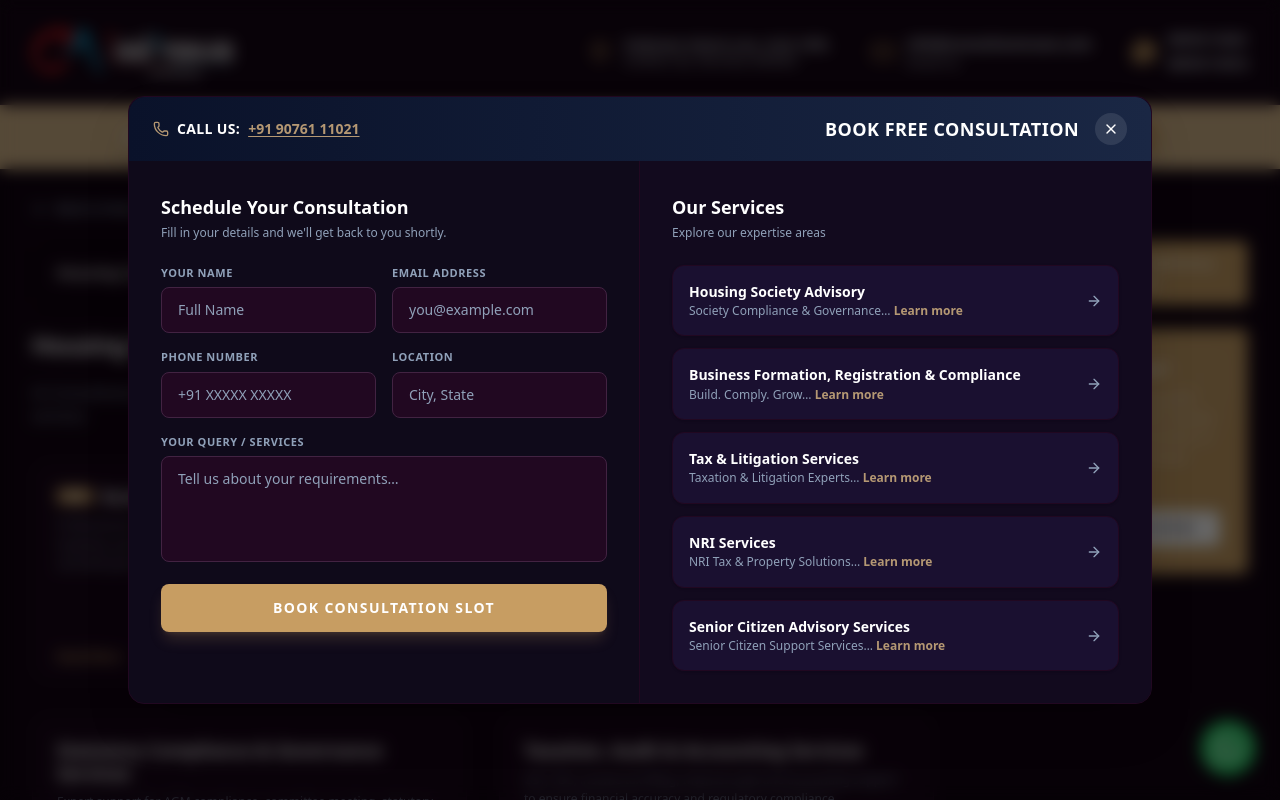
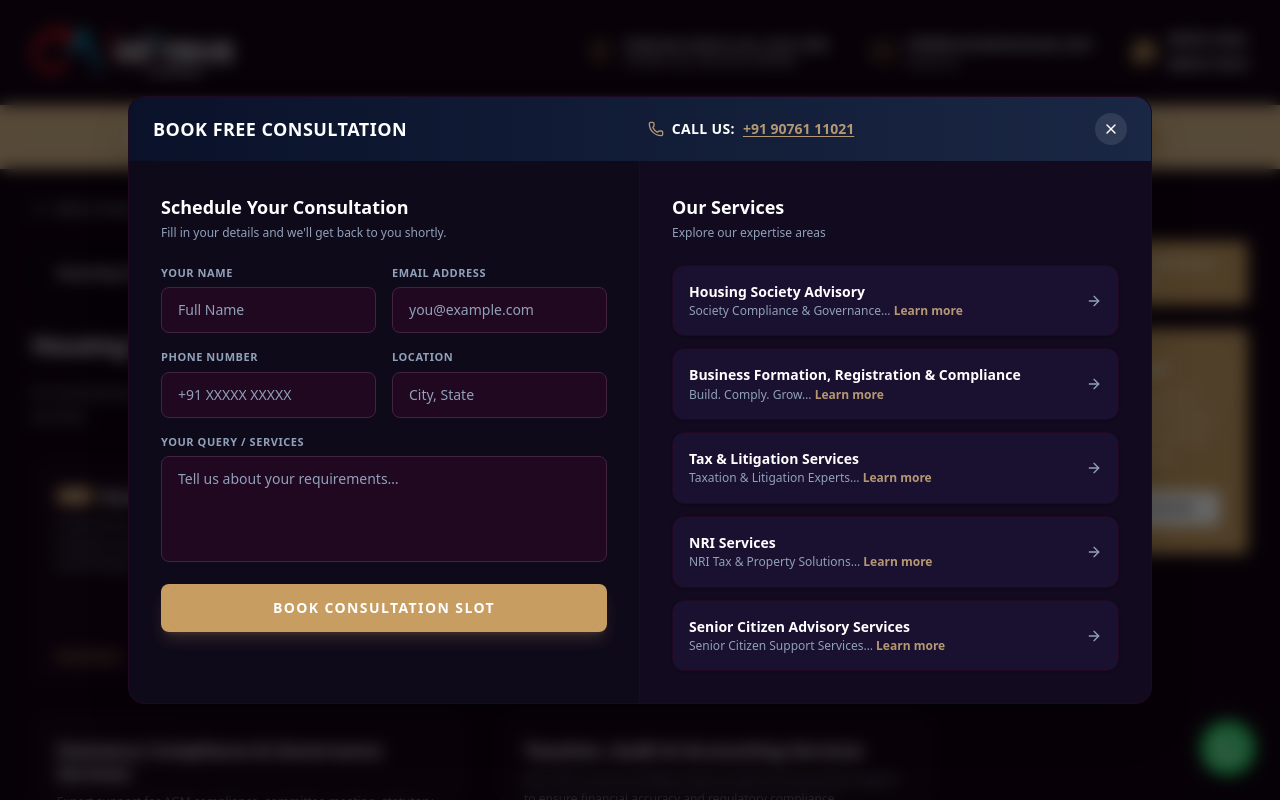
Before and after one commit to Akhil1251/Manoj-CA, a Next.js app: page /services in a window 1280 px wide. Both pictures are taken after a click on the button "Book Free Consultation". Shown: the top 800 px of the page. Built offline with nearby package versions, Linux system fonts and the light colour scheme.

Commit message:
update 3.0

```diff
--- a/src/app/page.tsx
+++ b/src/app/page.tsx
@@ -253,7 +253,7 @@ export default function HomePage() {
             >
               {/* Main Title */}
               <h3 className="text-1xl sm:text-2xl lg:text-2xl font-extrabold tracking-tight text-white mb-2 leading-tight select-none">
-                Your Trusted Partner for Compliance, Governance & Advisory Services
+                Your Trusted Partner for Compliance,<br />Governance & Advisory Services
               </h3>
 
 
@@ -435,7 +435,7 @@ export default function HomePage() {
         < section className="py-24 bg-slate-100/50 dark:bg-slate-950/40 border-t border-slate-200/50 dark:border-slate-800/50 overflow-hidden" >
           <div className="max-w-7xl mx-auto px-4 sm:px-6 lg:px-8">
             <div className="text-center mb-20">
-              <span className="text-xs font-bold uppercase tracking-widest text-amber-500">
+              <span className="text-xs lg:text-lg font-bold uppercase tracking-widest text-amber-500">
                 One Platform. Multiple Solutions
               </span>
               <h2 className="text-4xl sm:text-5xl lg:text-6xl font-extrabold text-slate-900 dark:text-white mt-3">
--- a/src/app/services/[slug]/page.tsx
+++ b/src/app/services/[slug]/page.tsx
@@ -125,7 +125,7 @@ export default function ServiceDetailPage() {
     const list: string[] = [];
     servicesData.forEach((tab) => {
       tab.subServices.forEach((sub) => {
-        if (sub.subSubServices && sub.subSubServices.length > 0 && sub.id !== "society-formation" && tab.id !== "compliance-business-advisory") {
+        if (sub.subSubServices && sub.subSubServices.length > 0 && sub.id !== "society-formation") {
           sub.subSubServices.forEach((sss) => {
             list.push(sss.slug);
           });
@@ -152,7 +152,7 @@ export default function ServiceDetailPage() {
   // Redirect parent sub-services to their first sub-sub-service
   useEffect(() => {
     if (foundService && parentSubId === slug && parentSubService?.subSubServices && parentSubService.subSubServices.length > 0) {
-      if (parentSubId !== "society-formation" && parentCategoryId !== "compliance-business-advisory") {
+      if (parentSubId !== "society-formation") {
         router.replace(`/services/${parentSubService.subSubServices[0].slug}`);
       }
     }
@@ -1216,7 +1216,7 @@ export default function ServiceDetailPage() {
                                 key={sub.id}
                                 className="space-y-1.5"
                                 onMouseEnter={() => {
-                                  if (tab.id !== 'compliance-business-advisory' && sub.subSubServices && sub.subSubServices.length > 0) {
+                                  if (sub.subSubServices && sub.subSubServices.length > 0) {
                                     setOpenSub(sub.id);
                                   }
                                 }}
@@ -1224,12 +1224,12 @@ export default function ServiceDetailPage() {
                               >
                                   <div className="w-full flex items-center justify-between">
                                     <Link
-                                      href={`/services/${sub.subSubServices && sub.subSubServices.length > 0 && sub.id !== "society-formation" && tab.id !== "compliance-business-advisory" ? sub.subSubServices[0].slug : sub.id}`}
+                                      href={`/services/${sub.subSubServices && sub.subSubServices.length > 0 && sub.id !== "society-formation" ? sub.subSubServices[0].slug : sub.id}`}
                                       className={`flex-grow text-[12px] font-extrabold py-1.5 transition-colors text-left focus:outline-none cursor-pointer ${sub.id === slug || (parentSubService && parentSubService.id === sub.id) ? "text-[#c79d62]" : "text-slate-650 dark:text-slate-400 hover:text-[#c79d62]"}`}
                                     >
                                       <span>{sub.title}</span>
                                     </Link>
-                                    {(tab.id === 'taxation-regulatory-litigation') && sub.subSubServices && sub.subSubServices.length > 1 && (
+                                    {(tab.id === 'taxation-regulatory-litigation' || tab.id === 'compliance-business-advisory') && sub.subSubServices && sub.subSubServices.length > 1 && (
                                       <button
                                         onClick={() => setOpenSub(openSub === sub.id ? null : sub.id)}
                                         className={`p-1 focus:outline-none cursor-pointer ${isSubOpen ? "text-[#c79d62]" : "text-slate-650 dark:text-slate-400 hover:text-[#c79d62]"}`}
@@ -1239,7 +1239,7 @@ export default function ServiceDetailPage() {
                                     )}
                                   </div>
 
-                                  {(tab.id === 'taxation-regulatory-litigation' || tab.id === 'nri-services' || tab.id === 'senior-citizen-advisory') && isSubOpen && sub.subSubServices && sub.subSubServices.length > 1 && (
+                                  {(tab.id === 'taxation-regulatory-litigation' || tab.id === 'compliance-business-advisory' || tab.id === 'nri-services' || tab.id === 'senior-citizen-advisory') && isSubOpen && sub.subSubServices && sub.subSubServices.length > 1 && (
                                     <div className="pl-3 border-l border-slate-100 dark:border-slate-800/80 space-y-1.5 py-1">
                                       {sub.subSubServices.map((sss: any) => (
                                         <Link
@@ -1270,7 +1270,7 @@ export default function ServiceDetailPage() {
               <div className="absolute top-0 right-0 w-24 h-24 bg-white/5 rounded-full blur-xl pointer-events-none" />
               <h4 className="text-base font-bold lowercase tracking-tight mb-2">how can we help you?</h4>
               <p className="text-xs text-white/80 leading-relaxed mb-6">
-                Looking for expert assistance with housing society matters, GST, Income Tax, ROC compliance, NRI services, or housing society matters? Contact ConsultAvenuee today.
+                Looking for expert assistance with housing society matters, GST, Income Tax, ROC compliance or NRI services? Contact ConsultAvenuee today.
               </p>
               <button
                 onClick={() => setIsConsultationOpen(true)}
--- a/src/app/services/page.tsx
+++ b/src/app/services/page.tsx
@@ -124,8 +124,7 @@ export default function ServicesPage() {
                 const isSinglePage =
                   !subService.subSubServices ||
                   subService.subSubServices.length === 0 ||
-                  subService.id === "society-formation" ||
-                  currentTabData.id === "compliance-business-advisory";
+                  subService.id === "society-formation";
 
                 if (isSinglePage) {
                   return (
@@ -268,7 +267,7 @@ export default function ServicesPage() {
               <div className="absolute top-0 right-0 w-24 h-24 bg-white/5 rounded-full blur-xl pointer-events-none" />
               <h4 className="text-base font-bold lowercase tracking-tight mb-2">how can we help you?</h4>
               <p className="text-xs text-white/80 leading-relaxed mb-6 text-left">
-                Looking for expert assistance with housing society matters, GST, Income Tax, ROC compliance, NRI services, or housing society matters? Contact ConsultAvenuee today.
+                Looking for expert assistance with housing society matters, GST, Income Tax, ROC compliance or NRI services? Contact ConsultAvenuee today.
               </p>
               <button
                 onClick={() => setIsConsultationOpen(true)}
--- a/src/app/team/page.tsx
+++ b/src/app/team/page.tsx
@@ -91,7 +91,7 @@ export default function TeamPage() {
 
             <div className="mt-10 pt-8 border-t border-white/10 flex flex-col items-center w-full max-w-md mx-auto">
               <p className="text-base font-medium text-gray-300 mb-2 italic">Warm Regards,</p>
-              <h3 className="text-2xl font-bold text-white tracking-wide">Manoj Keshri<span className="text-[#c29b62] text-lg font-medium">, FCA</span></h3>
+              <h3 className="text-2xl font-bold text-white tracking-wide">Manoj Kumar Keshri<span className="text-[#c29b62] text-lg font-medium">, FCA</span></h3>
               <p className="text-sm text-[#c29b62] tracking-wider uppercase mt-1 mb-2">Founder & Chairman</p>
               <div className="h-[2px] w-12 bg-[#c29b62] mb-2"></div>
               <p className="text-sm font-bold text-white tracking-[0.2em] uppercase">ConsultAvenuee</p>
--- a/src/components/BookConsultationModal.tsx
+++ b/src/components/BookConsultationModal.tsx
@@ -82,8 +82,27 @@ export default function BookConsultationModal({ isOpen, onClose }: BookConsultat
             onClick={(e) => e.stopPropagation()}
           >
             {/* Top Bar */}
-            <div className="flex items-center justify-between px-6 py-4 bg-gradient-to-r from-[#0a122a] to-[#1a2744] rounded-t-2xl">
-              <div className="flex items-center gap-6">
+            <div className="flex flex-col sm:flex-row sm:items-center justify-between gap-3 px-6 py-4 bg-gradient-to-r from-[#0a122a] to-[#1a2744] rounded-t-2xl relative">
+              {/* Title & Call Info (Desktop/Mobile wrapper) */}
+              <div className="flex flex-col text-left pr-10 sm:pr-0">
+                <h2 className="text-base sm:text-lg font-extrabold text-white tracking-wide uppercase">
+                  Book Free Consultation
+                </h2>
+
+                {/* Mobile Call Info - Below the title */}
+                <div className="block sm:hidden mt-2">
+                  <a
+                    href="tel:+919076111021"
+                    className="flex flex-col gap-0.5 text-xs text-white hover:text-amber-400 transition-colors"
+                  >
+                    <span className="text-[10px] font-black uppercase tracking-widest text-slate-300">CALL US</span>
+                    <span className="text-sm font-bold text-amber-400 underline underline-offset-2">+91 90761 11021</span>
+                  </a>
+                </div>
+              </div>
+
+              {/* Desktop Call Info - Hidden on mobile, shown in middle/right on desktop */}
+              <div className="hidden sm:flex items-center gap-6">
                 <a
                   href="tel:+919076111021"
                   className="flex items-center gap-2 text-white hover:text-amber-400 transition-colors"
@@ -93,17 +112,15 @@ export default function BookConsultationModal({ isOpen, onClose }: BookConsultat
                   <span className="text-sm font-bold text-amber-400 underline underline-offset-2">+91 90761 11021</span>
                 </a>
               </div>
-              <div className="flex items-center gap-4">
-                <h2 className="text-base sm:text-lg font-extrabold text-white tracking-wide uppercase">
-                  Book Free Consultation
-                </h2>
-                <button
-                  onClick={onClose}
-                  className="w-8 h-8 rounded-full bg-white/10 hover:bg-white/20 flex items-center justify-center transition-colors"
-                >
-                  <X className="w-4 h-4 text-white" />
-                </button>
-              </div>
+
+              {/* Close Button - positioned absolutely on mobile, relative on desktop */}
+              <button
+                onClick={onClose}
+                className="absolute sm:relative right-4 top-4 sm:top-auto sm:right-auto w-8 h-8 rounded-full bg-white/10 hover:bg-white/20 flex items-center justify-center transition-colors z-20 cursor-pointer"
+                aria-label="Close modal"
+              >
+                <X className="w-4 h-4 text-white" />
+              </button>
             </div>
 
             {/* Content: Left Form + Right Services */}
```
Also changed, not shown: src/components/Navbar.tsx (+10 -8 lines).
